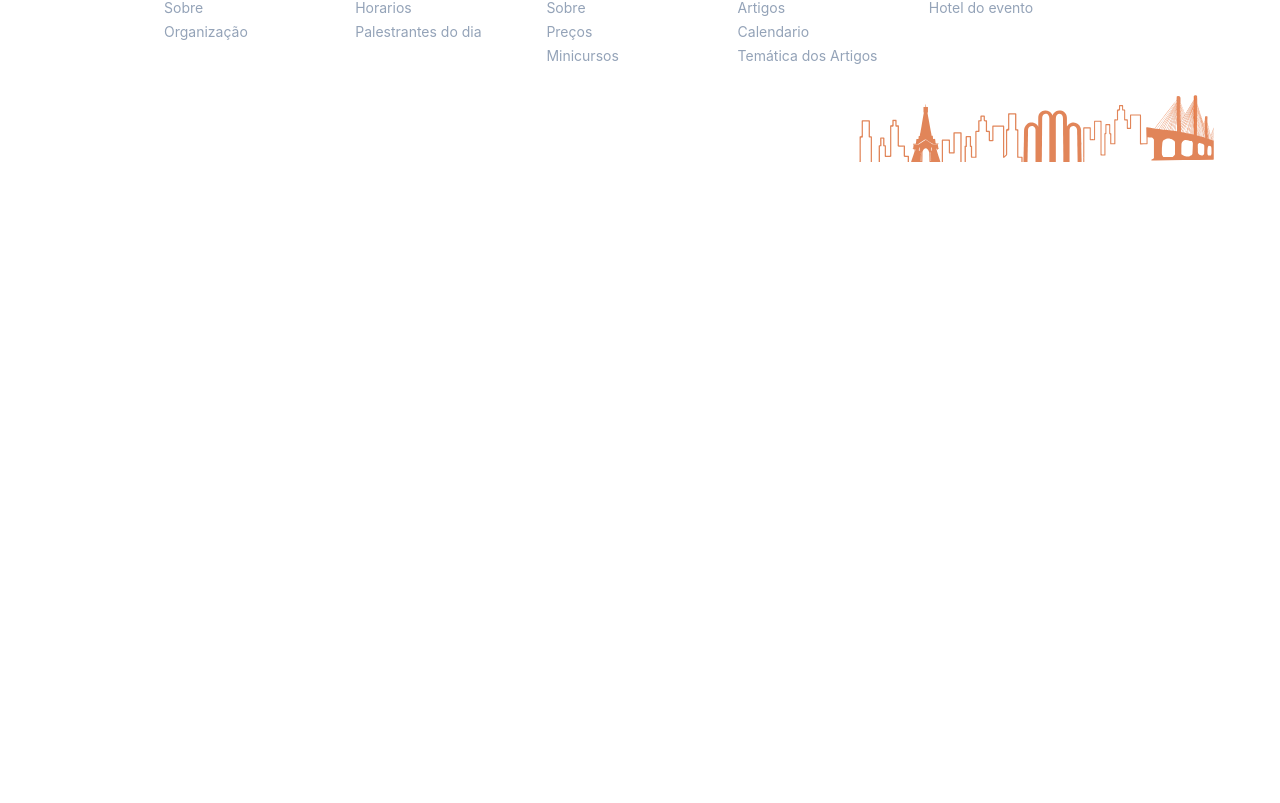
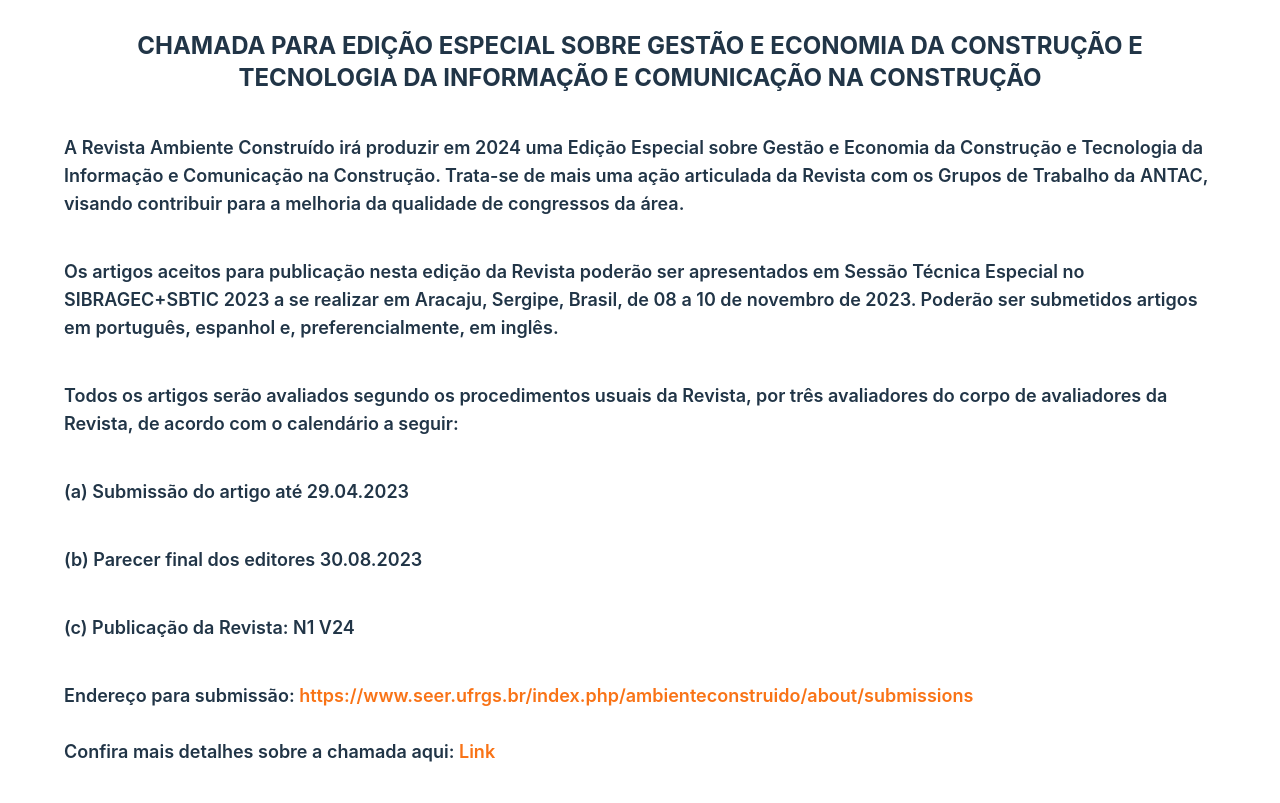
Before and after one commit to softeam-org/sibragecsbtic-web, a React (Vite) app: page /submissoes in a window 1280 px wide. Shown: the part 2817-3620 px from the top of the page. Before the commit the page ends 2979 px from the top, so only its background shows below. Built offline with nearby package versions, Linux system fonts and the light colour scheme; what tailwind-nord would draw is missing.

Commit message:
Add magazine section

```diff
--- a/src/container/Submissoes.jsx
+++ b/src/container/Submissoes.jsx
@@ -154,7 +154,48 @@ function Submissoes() {
           ></iframe>
         </div>
       </Container>
+      <Container color="nord7">
+        <div className="w-100 flex justify-center mb-10 mt-8">
+          <h3 className="text-center text-nord1 text-2xl font-bold">
+            CHAMADA PARA EDIÇÃO ESPECIAL SOBRE GESTÃO E ECONOMIA DA CONSTRUÇÃO E
+            TECNOLOGIA DA INFORMAÇÃO E COMUNICAÇÃO NA CONSTRUÇÃO
+          </h3>
+        </div>
 
+        <div className="flex flex-col items-center text-left gap-10 mb-10">
+          <p className="text-nord-0 text-lg font-semibold w-full">
+            A Revista Ambiente Construído irá produzir em 2024 uma Edição Especial sobre Gestão e Economia da Construção e Tecnologia da Informação e Comunicação na Construção. Trata-se de mais uma ação articulada da Revista com os Grupos de Trabalho da ANTAC, visando contribuir para a melhoria da qualidade de congressos da área.
+          </p>
+          <p className="text-nord-0 text-lg font-semibold w-full">
+            Os artigos aceitos para publicação nesta edição da Revista poderão ser apresentados em Sessão Técnica Especial no SIBRAGEC+SBTIC 2023 a se realizar em Aracaju, Sergipe, Brasil, de 08 a 10 de novembro de 2023. Poderão ser submetidos artigos em português, espanhol e, preferencialmente, em inglês.
+          </p>
+          <p className="text-nord-0 text-lg font-semibold w-full">
+            Todos os artigos serão avaliados segundo os procedimentos usuais da Revista, por três avaliadores do corpo de avaliadores da Revista, de acordo com o calendário a seguir:
+          </p>
+          <p className="text-nord-0 text-lg font-semibold w-full">
+            (a) Submissão do artigo até 29.04.2023
+          </p>
+          <p className="text-nord-0 text-lg font-semibold w-full">
+            (b) Parecer final dos editores 30.08.2023
+          </p>
+          <p className="text-nord-0 text-lg font-semibold w-full">
+            (c) Publicação da Revista: N1 V24
+          </p>
+          <p className="text-nord-0 text-lg font-semibold w-full">
+            Endereço para submissão:{" "}
+            <a
+              href="https://www.seer.ufrgs.br/index.php/ambienteconstruido/about/submissions
+            "
+            className="text-orange-500 text-underline"
+            >
+              https://www.seer.ufrgs.br/index.php/ambienteconstruido/about/submissions
+            </a>
+            <br />
+            <br />
+            Confira mais detalhes sobre a chamada aqui: <a href="" className="text-orange-500 text-underline"> Link</a>
+          </p>
+        </div>
+      </Container>
     </div>
   );
 }
```
